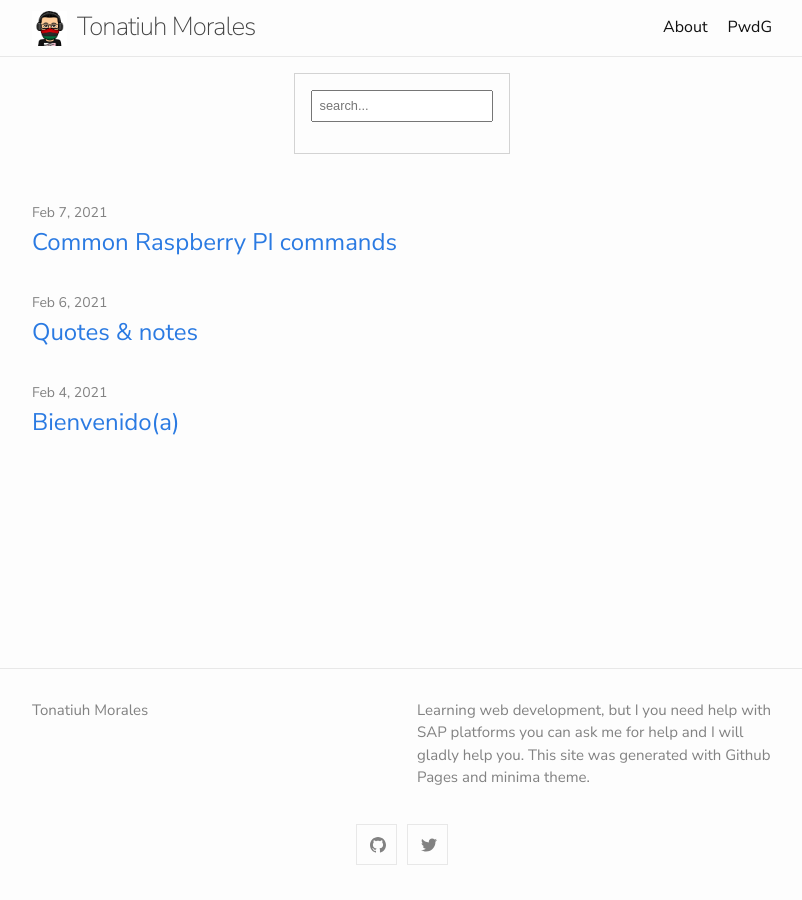
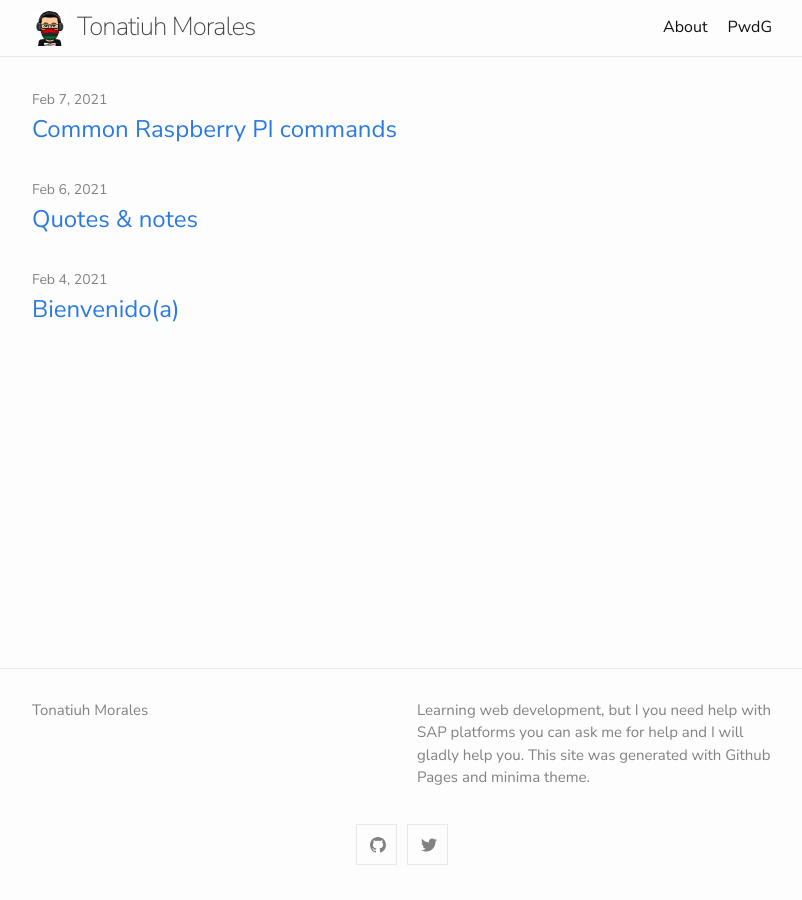
Before and after one commit to blackc0mb/blackc0mb.github.io, a Jekyll site: the page built from index.md, in a window 1280 px wide. Shown: the whole page, without its empty margins (238-1040 px from the left). Built offline with Jekyll 4.4.1, drawn with Linux system fonts in a browser that asks for light colours; comment, search, counter and statistics services are not loaded.

Commit message:
delete search

```diff
--- a/_layouts/default.html
+++ b/_layouts/default.html
@@ -7,12 +7,6 @@
 
     {%- include header.html -%}
 
-    <!-- HTML elements for search -->
-    <div id="search-demo-container">
-      <input type="search" id="search-input" placeholder="search...">
-      <ul id="results-container"></ul>
-    </div>
-
     <main class="page-content" aria-label="Content">
       <div class="wrapper">
         {{ content }}
--- a/assets/css/style.scss
+++ b/assets/css/style.scss
@@ -4,20 +4,3 @@
 @import
   "minima/skins/{{ site.minima.skin | default: 'classic' }}",
   "minima/initialize";
-
-#search-demo-container {
-  max-width: 40em;
-  padding: 1em;
-  margin: 1em auto;
-  border: 1px solid lightgrey;
-}
-
-#search-input {
-  display: inline-block;
-  padding: .5em;
-  width: 100%;
-  font-size: 0.8em;
-  -webkit-box-sizing: border-box;
-  -moz-box-sizing: border-box;
-  box-sizing: border-box;
-}
```
Also changed, not shown: other parts of _layouts/default.html (+0 -10 lines).
